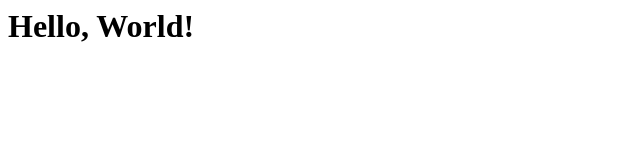
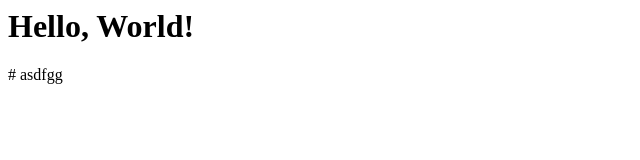
Before and after one commit to MarakovaElvira/dz1, a plain HTML site: page index.html in a window 1280 px wide. Shown: the full height of the page, 0-640 px from the left. Drawn offline with Linux system fonts and the light colour scheme.

Commit message:
Update index.html

```diff
--- a/index.html
+++ b/index.html
@@ -1 +1,2 @@
 <h1>Hello, World!</h1>
+# asdfgg
```
